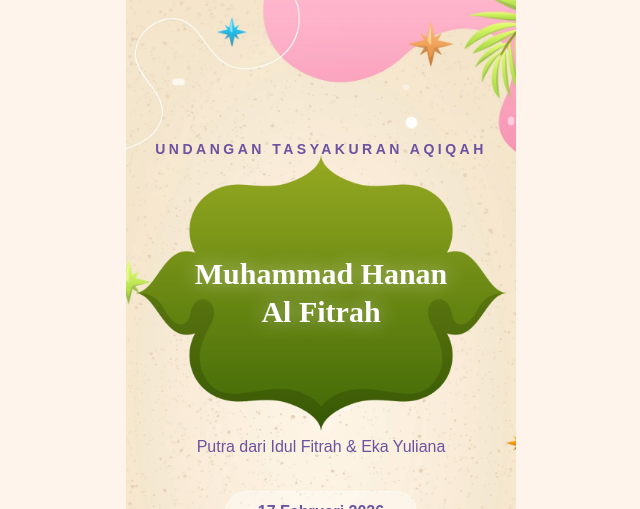
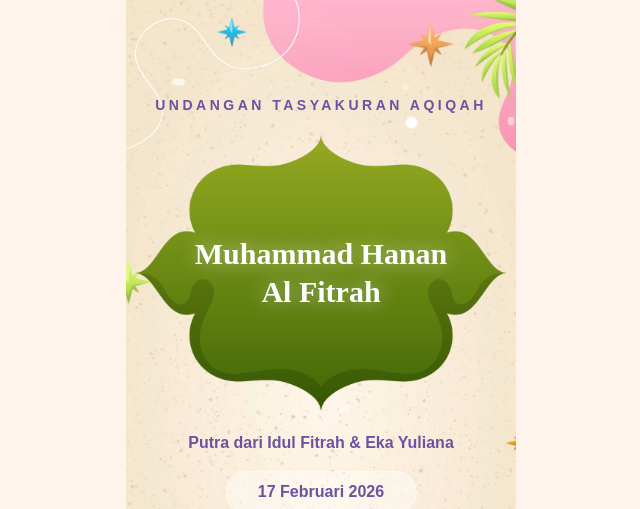
Before and after one commit to ideadigitalcreative/aqiqah, a React (Vite) app: page / in a window 1280 px wide. Shown: the top 509 px of the page, without its empty margins (319-959 px from the left). Built offline with nearby package versions, Linux system fonts and the light colour scheme; no server answers; the database is empty.

Commit message:
Further increase margin top for parent names on cover

```diff
--- a/src/App.tsx
+++ b/src/App.tsx
@@ -207,7 +207,7 @@ const App: React.FC = () => {
 
           {/* Content */}
           <div className="relative z-10 px-6 animate-slide-up">
-            <p className="text-sm uppercase tracking-[0.25em] mb-6 font-semibold -mt-8" style={{ color: '#6c52a1' }}>
+            <p className="text-sm uppercase tracking-[0.25em] mb-12 font-semibold -mt-24" style={{ color: '#6c52a1' }}>
               UNDANGAN TASYAKURAN AQIQAH
             </p>
             <div
@@ -218,7 +218,7 @@ const App: React.FC = () => {
                 Muhammad Hanan Al Fitrah
               </h1>
             </div>
-            <p className="mb-8 font-medium" style={{ color: '#6c52a1' }}>
+            <p className="mb-4 font-bold mt-12" style={{ color: '#6c52a1' }}>
               Putra dari Idul Fitrah & Eka Yuliana
             </p>
             <div className="inline-block px-8 py-2 bg-white/40 backdrop-blur-md rounded-full border border-white/30 mb-12 font-bold" style={{ color: '#6c52a1' }}>
@@ -365,8 +365,7 @@ const App: React.FC = () => {
                 Kec. Somba Opu, Kab. Gowa
               </p>
               <a
-                href="https://maps.google.com/maps?daddr=-5.23366,119.464269"
-                target="_blank"
+                href="https://www.google.com/maps/dir/?api=1&destination=-5.23366,119.464269"
                 rel="noopener noreferrer"
                 className="inline-block w-full py-3 bg-button-gradient text-white font-bold rounded-btn shadow-glow transition-transform active:scale-95"
               >
```
